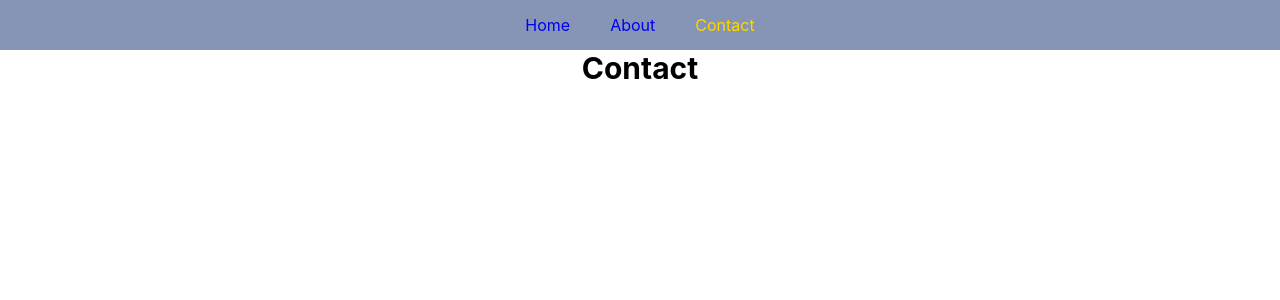
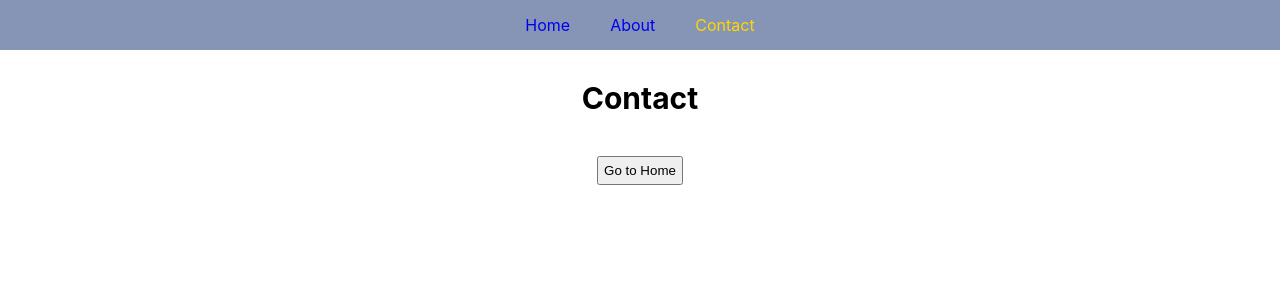
Before and after one commit to shahajalalweb/react-routing, a React (Create React App) app: page /Contact in a window 1280 px wide. Shown: the top 300 px of the page. Built offline with nearby package versions, Linux system fonts and the light colour scheme.

Commit message:
useNavigate added

```diff
--- a/public/index.html
+++ b/public/index.html
@@ -24,7 +24,7 @@
       work correctly both with client-side routing and a non-root public URL.
       Learn how to configure a non-root public URL by running `npm run build`.
     -->
-    <title>React App</title>
+    <title>Routing</title>
   </head>
   <body>
     <noscript>You need to enable JavaScript to run this app.</noscript>
--- a/src/App.css
+++ b/src/App.css
@@ -34,6 +34,12 @@
   font-size: 30px ;
 }
 
+button {
+  padding: 5px;
+  text-align: center;
+  margin: 0 auto;
+}
+
 .navDiv {
   background-color: #8695b5;
   padding: 15px;
--- a/src/components/About.js
+++ b/src/components/About.js
@@ -1,8 +1,19 @@
 import React from 'react'
+import { useNavigate } from 'react-router-dom'
 
 const About = () => {
+  const navigate = useNavigate();
   return (
-    <div className='sizing'>About</div>
+    <>
+      <div className='sizing'>
+        <p>About</p>
+        <button onClick={() => {
+          navigate("/")
+        }}>Go to Home</button>
+      </div>
+
+    </>
+
   )
 }
 
--- a/src/components/Contact.js
+++ b/src/components/Contact.js
@@ -1,8 +1,16 @@
 import React from 'react'
+import { useNavigate } from 'react-router-dom'
 
 const Contact = () => {
+  const Navigate = useNavigate();
+
   return (
-    <div className='sizing'>Contact</div>
+    <div className='sizing'>
+      <p>Contact</p>
+      <button onClick={() => {
+        Navigate("/")
+      }}>Go to Home</button>
+    </div>
   )
 }
 
```
